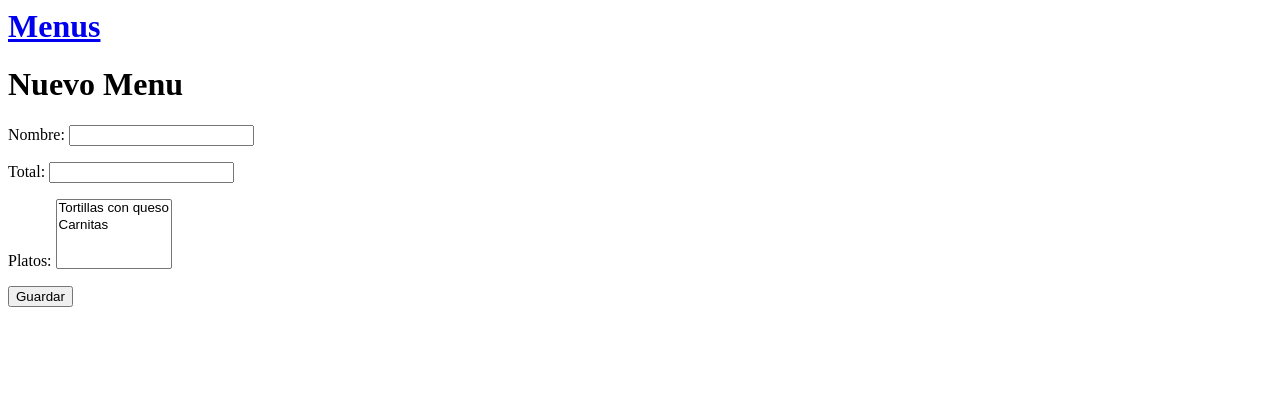
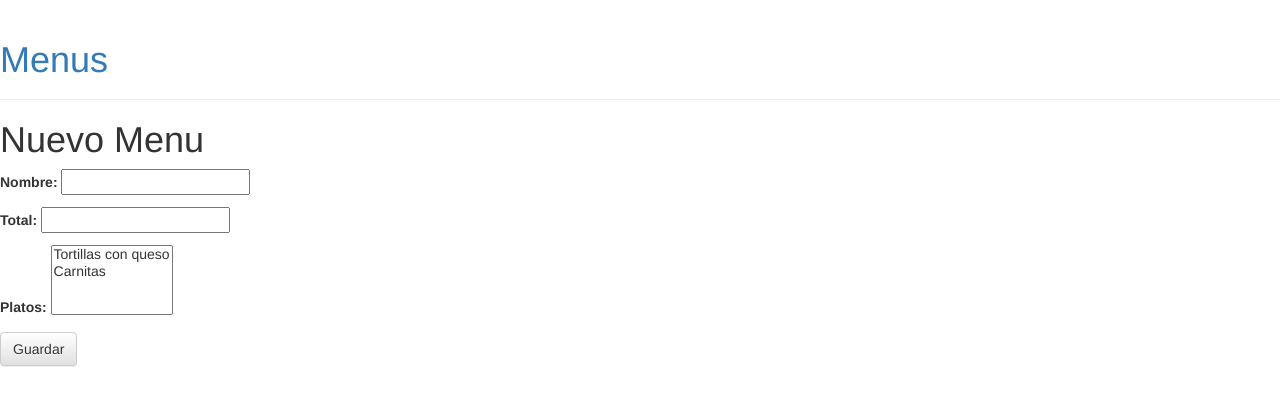
Before and after one commit to Cesarsac2019/finalRestaursante, a Django app: page / in a window 1280 px wide. Shown: the top 406 px of the page. Run offline with Django 3.2, Linux system fonts and the light colour scheme; data comes from the database, SQL or seed files in the repository; both versions use the stored data as it was after the commit; some libraries are stand-ins or nearby versions.

Commit message:
se agrego base.thml y editar.html

```diff
--- a/menus/templates/menus/base.html
+++ b/menus/templates/menus/base.html
@@ -1,5 +1,7 @@
 
 <div class="page-header">
+  <link rel="stylesheet" href="//maxcdn.bootstrapcdn.com/bootstrap/3.2.0/css/bootstrap.min.css">
+<link rel="stylesheet" href="//maxcdn.bootstrapcdn.com/bootstrap/3.2.0/css/bootstrap-theme.min.css">
                <h1><a href="/">Menus</a></h1>
 
                {% if messages %}
--- a/menus/views.py
+++ b/menus/views.py
@@ -9,7 +9,7 @@ def menu_nueva(request):
         formulario = MenuForm(request.POST)
         if formulario.is_valid():
              menu = Menu.objects.create(nombre=formulario.cleaned_data['nombre'], total = formulario.cleaned_data['total'])
-             for plato_id in request.POST.getlist('platos'):
+             for plato_id in request.POST.getlist('platillos'):
                  comida = Comida(plato_id=plato_id, menu_id = menu.id)
                  comida.save()
              messages.add_message(request, messages.SUCCESS, 'Guardado Exitosamente')
```
Also changed, not shown: db.sqlite3.
